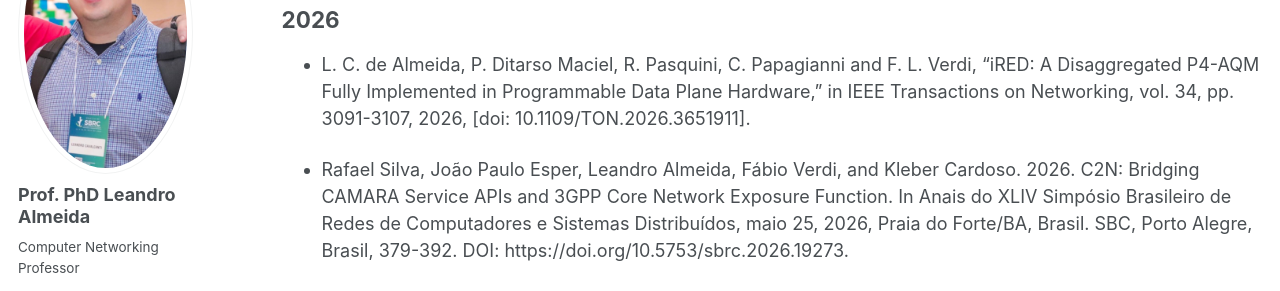
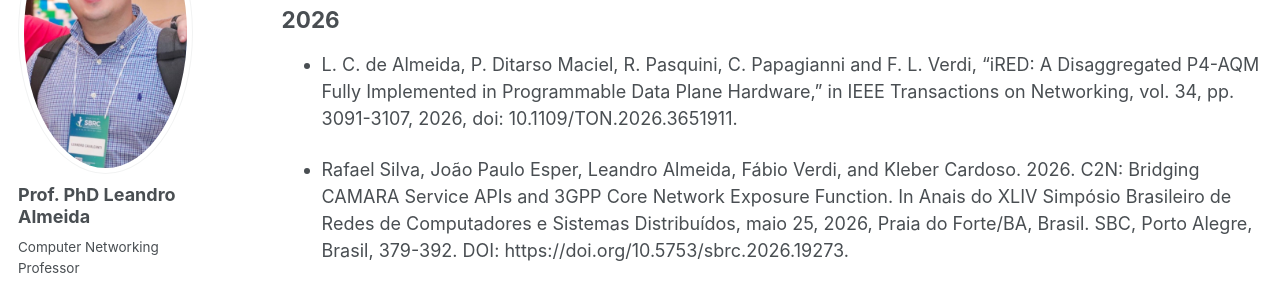
Before and after one commit to leandrocalmeida/leandrocalmeida.github.io, a Jekyll site: the page built from _pages/publications.md, in a window 1280 px wide and 900 px high. Shown: the part 194-485 px from the top of the window. Built offline with Jekyll 4.4.1, drawn with Linux system fonts in a browser that asks for light colours; some web fonts are replaced.

```diff
--- a/_pages/publications.md
+++ b/_pages/publications.md
@@ -12,7 +12,7 @@ author_profile: true
 2026
 ------
 
-- L. C. de Almeida, P. Ditarso Maciel, R. Pasquini, C. Papagianni and F. L. Verdi, "iRED: A Disaggregated P4-AQM Fully Implemented in Programmable Data Plane Hardware," in IEEE Transactions on Networking, vol. 34, pp. 3091-3107, 2026, [doi: 10.1109/TON.2026.3651911].
+- L. C. de Almeida, P. Ditarso Maciel, R. Pasquini, C. Papagianni and F. L. Verdi, "iRED: A Disaggregated P4-AQM Fully Implemented in Programmable Data Plane Hardware," in IEEE Transactions on Networking, vol. 34, pp. 3091-3107, 2026, doi: 10.1109/TON.2026.3651911.
 
 - Rafael Silva, João Paulo Esper, Leandro Almeida, Fábio Verdi, and Kleber Cardoso. 2026. C2N: Bridging CAMARA Service APIs and 3GPP Core Network Exposure Function. In Anais do XLIV Simpósio Brasileiro de Redes de Computadores e Sistemas Distribuídos, maio 25, 2026, Praia do Forte/BA, Brasil. SBC, Porto Alegre, Brasil, 379-392. DOI: https://doi.org/10.5753/sbrc.2026.19273.
 
```
